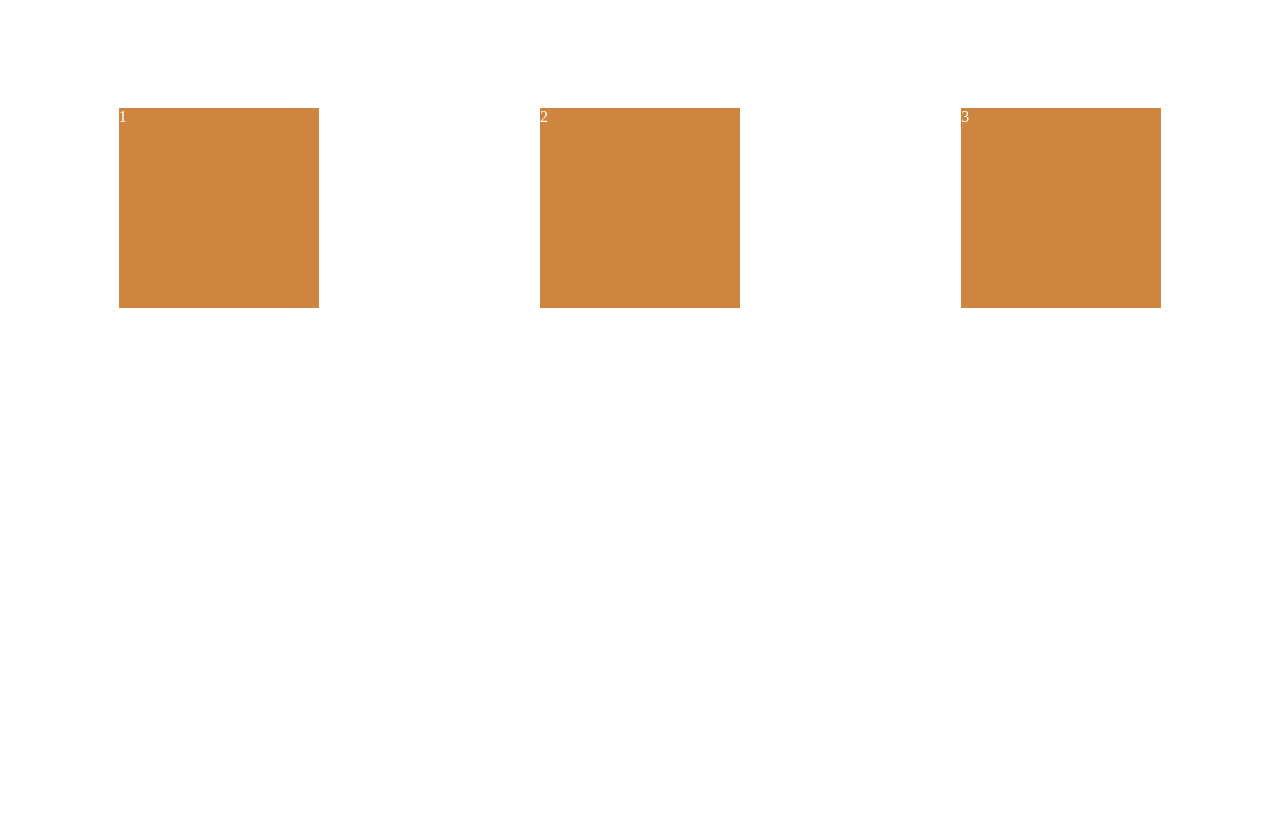
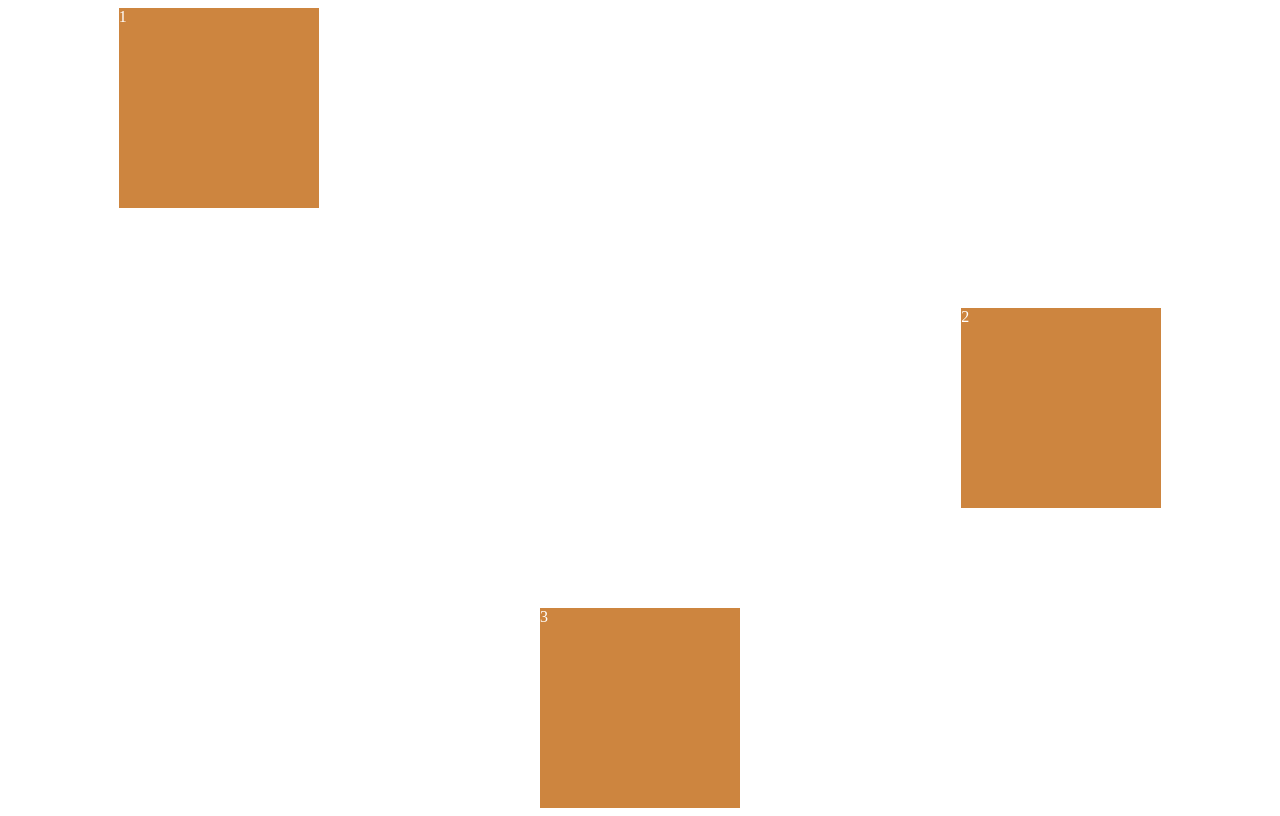
Before and after one commit to dldudals0728/scss-masterclass, a plain HTML site: page index.html in a window 1280 px wide. Drawn offline with Linux system fonts and the light colour scheme.

Commit message:
child of flex box에게 줄 수 있는 유일한 속성 2가지: align-self, order

```diff
--- a/dist/css/styles.css
+++ b/dist/css/styles.css
@@ -1,22 +1,22 @@
-.wrapper {
-  /*flex box를 사용하기 위해서, 자신의 바로 위 부모의 display 속성이 flex여야 한다!*/
+.father {
   display: flex;
-  /* flex box의 기본값 */
-  /* flex-direction: row; */
 
-  /*
-  main / cross == default / another
-  justify-context: main axis방향으로 item을 움직이게 한다.
-  align-items: cross axis방향으로 item을 움직이게 한다.
-  justify-context & align-items 모두 "부모 flex box 기준!"
-  */
   justify-content: space-around;
-  align-items: center;
-  height: 50vh;
+  height: 100vh;
 }
-.box {
+.child {
   width: 200px;
   height: 200px;
   background: peru;
   color: white;
 }
+
+.child:nth-child(2) {
+  /* child of flex box에게 줄 수 있는 유일한 속성 2가지 */
+  align-self: center;
+  order: 1; /*order default: 0*/
+}
+
+.child:nth-child(3) {
+  align-self: flex-end;
+}
--- a/index.html
+++ b/index.html
@@ -5,10 +5,10 @@
     <title>(S)CSS Masterclass</title>
   </head>
   <body>
-    <div class="wrapper">
-      <div class="box">1</div>
-      <div class="box">2</div>
-      <div class="box">3</div>
+    <div class="father">
+      <div class="child">1</div>
+      <div class="child">2</div>
+      <div class="child">3</div>
     </div>
   </body>
 </html>
```
